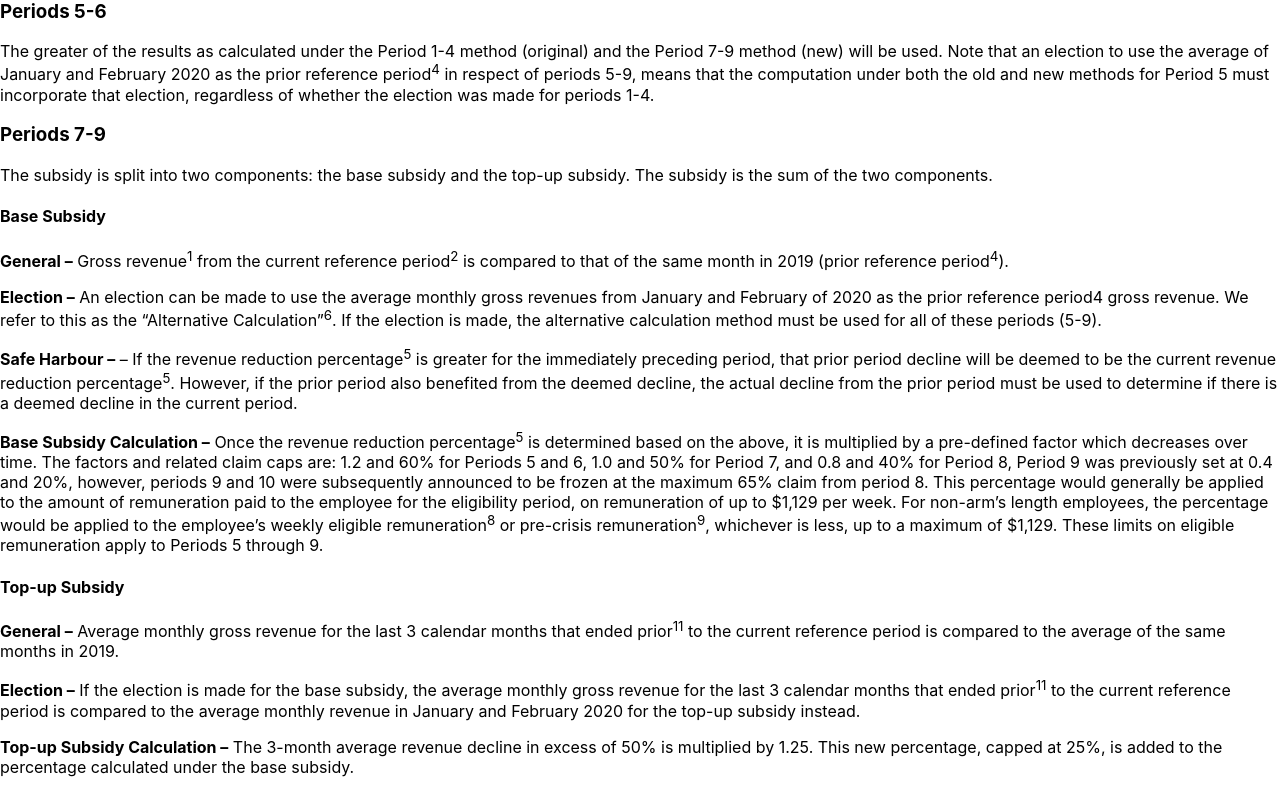
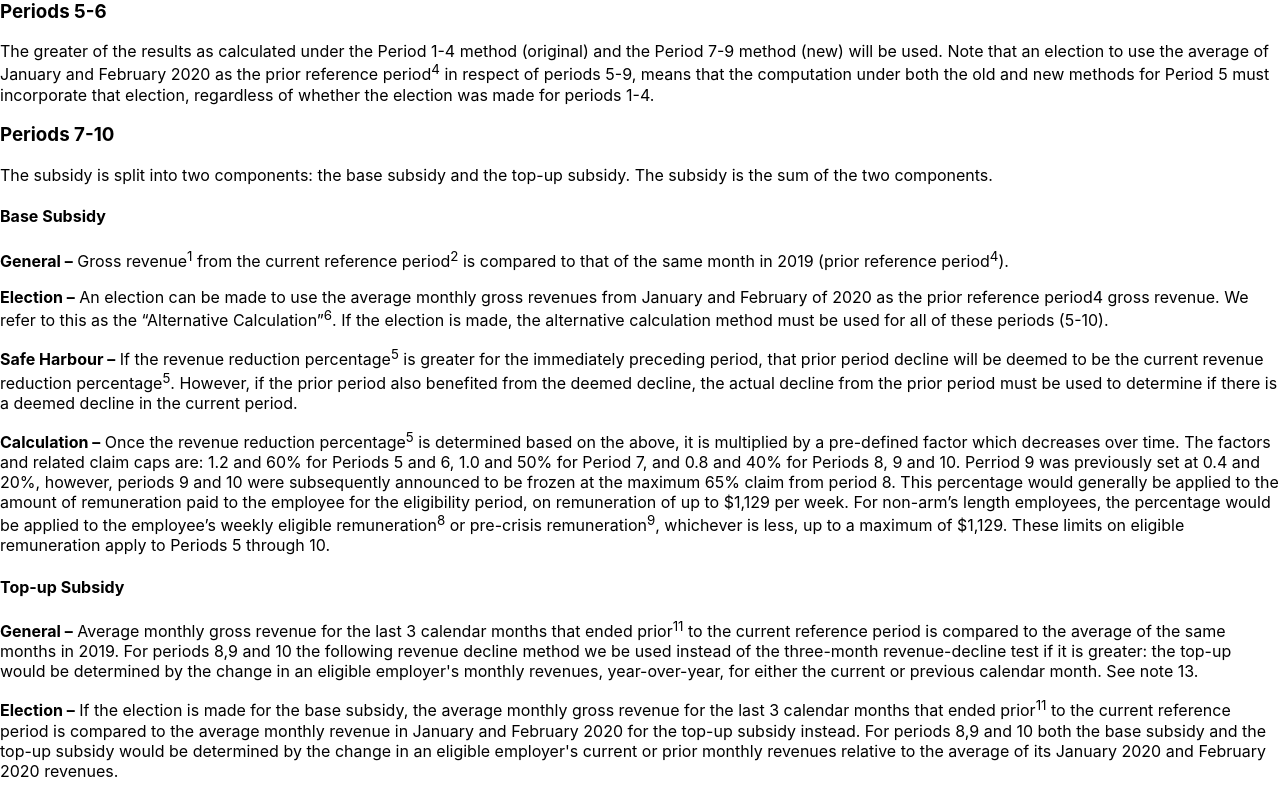
Before and after one commit to gopunchcard/cews-calculator, a React (Create React App) app: page / in a window 1280 px wide. Shown: the part 6760-7556 px from the top of the page. Built offline with nearby package versions, Linux system fonts and the light colour scheme; the HTML template or start-up script is replaced by a standard one; a web font is replaced by a local one.

Commit message:
Text corrections from Joe

```diff
--- a/src/content/GeneralNotes.tsx
+++ b/src/content/GeneralNotes.tsx
@@ -10,7 +10,7 @@ const GeneralNotes: React.FC<IProps> = (_props: IProps) => {
 				The following are the general rules that the Estimator attempts to follow<sup>12</sup>.  Note that there are many exceptions.  Further, clarification from CRA as to how many aspects of the rules work has not yet been received.  These assumptions and calculations are based on our understanding of the rules but cannot be relied upon for the filing of a claim.  Professional assistance is required. For the government application site, click <a href="https://www.canada.ca/en/revenue-agency/services/subsidy/emergency-wage-subsidy.html">here</a>.
 			</p>
 			<p>
-				The calculation can be separated into four period groups: Periods 1-4 (March 15 to July 4), Periods 5-6 (July 5 to August 29), Periods 7 – 9 (August 30 to November 21), and Period 10 (November 22 to December 19).
+				The calculation can be separated into three period groups: Periods 1-4 (March 15 to July 4), Periods 5-6 (July 5 to August 29), and Periods 7 – 10 (August 30 to December 19).
 
 			</p>
 			<h3>Periods 1-4 (original method)</h3>
@@ -40,7 +40,7 @@ const GeneralNotes: React.FC<IProps> = (_props: IProps) => {
 			<p>
 				The greater of the results as calculated under the Period 1-4 method (original) and the Period 7-9 method (new) will be used.  Note that an election to use the average of January and February 2020 as the prior reference period<sup>4</sup> in respect of periods 5-9, means that the computation under both the old and new methods for Period 5 must incorporate that election, regardless of whether the election was made for periods 1-4.
 			</p>
-			<h3>Periods 7-9</h3>
+			<h3>Periods 7-10</h3>
 			<p>
 				The subsidy is split into two components: the base subsidy and the top-up subsidy.  The subsidy is the sum of the two components.
 			</p>
@@ -49,24 +49,24 @@ const GeneralNotes: React.FC<IProps> = (_props: IProps) => {
 				<strong>General –</strong> Gross revenue<sup>1</sup> from the current reference period<sup>2</sup> is compared to that of the   same month in 2019 (prior reference period<sup>4</sup>).
 			</p>
 			<p>
-				<strong>Election –</strong> An election can be made to use the average monthly gross revenues from January and February of 2020 as the prior reference period4 gross revenue. We refer to this as the “Alternative Calculation”<sup>6</sup>.  If the election is made, the alternative calculation method must be used for all of these periods (5-9).
+				<strong>Election –</strong> An election can be made to use the average monthly gross revenues from January and February of 2020 as the prior reference period4 gross revenue. We refer to this as the “Alternative Calculation”<sup>6</sup>.  If the election is made, the alternative calculation method must be used for all of these periods (5-10).
 			</p>
 			<p>
-				<strong>Safe Harbour –</strong> – If the revenue reduction percentage<sup>5</sup> is greater for the immediately preceding period, that prior period decline will be deemed to be the current revenue reduction percentage<sup>5</sup>.  However, if the prior period also benefited from the deemed decline, the actual decline from the prior period must be used to determine if there is a deemed decline in the current period.
+				<strong>Safe Harbour –</strong> If the revenue reduction percentage<sup>5</sup> is greater for the immediately preceding period, that prior period decline will be deemed to be the current revenue reduction percentage<sup>5</sup>.  However, if the prior period also benefited from the deemed decline, the actual decline from the prior period must be used to determine if there is a deemed decline in the current period.
 			</p>
 
 			<p>
-				<strong>Base Subsidy Calculation –</strong> Once the revenue reduction percentage<sup>5</sup> is determined based on the above, it is multiplied by a pre-defined factor which decreases over time.  The factors and related claim caps are: 1.2 and 60% for Periods 5 and 6, 1.0 and 50% for Period 7, and 0.8 and 40% for Period 8, Period 9 was previously set at 0.4 and 20%, however, periods 9 and 10 were subsequently announced to be frozen at the maximum 65% claim from period 8. This percentage would generally be applied to the amount of remuneration paid to the employee for the eligibility period, on remuneration of up to $1,129 per week.  For non-arm’s length employees, the percentage would be applied to the employee’s weekly eligible remuneration<sup>8</sup> or pre-crisis remuneration<sup>9</sup>, whichever is less, up to a maximum of $1,129.  These limits on eligible remuneration apply to Periods 5 through 9.
+				<strong>Calculation –</strong> Once the revenue reduction percentage<sup>5</sup> is determined based on the above, it is multiplied by a pre-defined factor which decreases over time.  The factors and related claim caps are: 1.2 and 60% for Periods 5 and 6, 1.0 and 50% for Period 7, and 0.8 and 40% for Periods 8, 9 and 10. Perriod 9 was previously set at 0.4 and 20%, however, periods 9 and 10 were subsequently announced to be frozen at the maximum 65% claim from period 8. This percentage would generally be applied to the amount of remuneration paid to the employee for the eligibility period, on remuneration of up to $1,129 per week.  For non-arm’s length employees, the percentage would be applied to the employee’s weekly eligible remuneration<sup>8</sup> or pre-crisis remuneration<sup>9</sup>, whichever is less, up to a maximum of $1,129.  These limits on eligible remuneration apply to Periods 5 through 10.
 			</p>
 			<h4>Top-up Subsidy</h4>
 			<p>
-				<strong>General –</strong> Average monthly gross revenue for the last 3 calendar months that ended prior<sup>11</sup> to the current reference period is compared to the average of the same months in 2019.
+				<strong>General –</strong> Average monthly gross revenue for the last 3 calendar months that ended prior<sup>11</sup> to the current reference period is compared to the average of the same months in 2019. For periods 8,9 and 10 the following revenue decline method we be used instead of the three-month revenue-decline test if it is greater: the top-up would be determined by the change in an eligible employer's monthly revenues, year-over-year, for either the current or previous calendar month. See note 13.
 			</p>
 			<p>
-				<strong>Election –</strong> If the election is made for the base subsidy, the average monthly gross revenue for the last 3 calendar months that ended prior<sup>11</sup> to the current reference period is compared to the average monthly revenue in January and February 2020 for the top-up subsidy instead.
+				<strong>Election –</strong> If the election is made for the base subsidy, the average monthly gross revenue for the last 3 calendar months that ended prior<sup>11</sup> to the current reference period is compared to the average monthly revenue in January and February 2020 for the top-up subsidy instead. For periods 8,9 and 10 both the base subsidy and the top-up subsidy would be determined by the change in an eligible employer's current or prior monthly revenues relative to the average of its January 2020 and February 2020 revenues.
 			</p>
 			<p>
-				<strong>Top-up Subsidy Calculation –</strong> The 3-month average revenue decline in excess of 50% is multiplied by 1.25.  This new percentage, capped at 25%, is added to the percentage calculated under the base subsidy.
+				<strong>Top-up Subsidy Calculation –</strong> The revenue decline percentage in excess of 50% is multiplied by 1.25.  This new percentage, capped at 25%, is added to the percentage calculated under the base subsidy.
 			</p>
 			<h3>Period 10</h3>
 			<p>See note 13.</p>
--- a/src/content/GeneralNotesFooterNotes.tsx
+++ b/src/content/GeneralNotesFooterNotes.tsx
@@ -12,13 +12,13 @@ const GeneralNotesFooterNotes: React.FC<IProps> = (_props: IProps) => {
 					<p><strong>“Gross revenue” (qualifying revenue)</strong> is total revenues arising in the course of the ordinary activities of the eligible entity (generally from the sale of goods, the rendering of services and the use by others of resources of the eligible entity), not reduced by expenses. There are several restrictions and possible elections (some of which must be made for multiple or all periods) for determining gross revenue for a period.  For example, gross revenues could be calculated on the cash or accrual basis, non-arm’s length revenue is generally excluded (but there is an exception available), and there are possibilities for aggregating or separating income within corporate groups.  The calculation assumes that these items have been taken into account when the gross revenue is entered into the calculator for each particular month.</p>
 				</li>
 				<li id="general-notes-2">
-					<p><strong>“Current reference period”</strong> refers to a particular month in 2020 that is defined by legislation in respect of each particular claim period.  They are:  Period 1 – March, 2 – April, 3 – May, 4 – June, 5 – July, 6 – August, 7 – September, 8 – October, 9 – November.  Gross revenue from this month is used in determining entitlement to the subsidy.</p>
+					<p><strong>“Current reference period”</strong> refers to a particular month in 2020 that is defined by legislation in respect of each particular claim period.  They are:  Period 1 – March, 2 – April, 3 – May, 4 – June, 5 – July, 6 – August, 7 – September, 8 – October, 9 – November and 10 - December.  Gross revenue from this month is used in determining entitlement to the subsidy.</p>
 				</li>
 				<li id="general-notes-3">
 					<p><strong>“Current period”</strong> refers to the period for which the claim is being made.</p>
 				</li>
 				<li id="general-notes-4">
-					<p><strong>“Prior reference period”</strong> Gross revenue from the prior reference period is measured against that of the current reference period to determine the revenue reduction percentage5.  It is the same month from the prior year as the current reference period.  However, an election can be made which effectively changes it to January and February of 2020.  See “Alternative calculation” in note 6.</p>
+					<p><strong>“Prior reference period”</strong> Gross revenue from the prior reference period is measured against that of the current reference period to determine the revenue reduction percentage<sup>5</sup>.  It is the same month from the prior year as the current reference period.  However, an election can be made which effectively changes it to January and February of 2020.  See “Alternative calculation” in note 6.</p>
 				</li>
 				<li id="general-notes-5">
 					<p className="mb-0"><strong>“Revenue reduction percentage”</strong>of an eligible entity for a qualifying period is the percentage by which revenue has declined from the prior reference period to the current reference period.  In particular, it is calculated using this formula (expressed as a percentage): <strong>1 − A/B</strong><br /> where</p>
@@ -39,7 +39,7 @@ const GeneralNotesFooterNotes: React.FC<IProps> = (_props: IProps) => {
 				</li>
 				<li id="general-notes-8">
 					<p><strong>“Eligible remuneration”</strong> generally includes wages, salaries and benefits paid.  Note that the amount of remuneration eligible for the subsidy is limited by several factors.  It is assumed that the Estimator user has already determined the available weekly eligible remuneration (and baseline remuneration, where applicable) for each employee.</p>
-					<p className="mb-0">There are limits to the amount of eligible remuneration paid which is available for the subsidy.  See the “Subsidy Calculation” details in the General Estimator Logic section above.  There are different, but similar rules for Periods 1-4 as compared to Periods 5-9.  In the “Eligible Remuneration” column, please only enter the amount of eligible remuneration that is available as a result of the “Subsidy Calculation”.  Also, note that Eligible Remuneration paid is not calculated in respect of the reference month, but rather, in respect of the specific days covered by the 4-week claim period in 2020.  They claim periods are:</p>
+					<p className="mb-0">There are limits to the amount of eligible remuneration paid which is available for the subsidy.  See the “Subsidy Calculation” details in the General Estimator Logic section above.  There are different, but similar rules for Periods 1-4 as compared to Periods 5-10.  In the “Eligible Remuneration” column, please only enter the amount of eligible remuneration that is available as a result of the “Subsidy Calculation”.  Also, note that Eligible Remuneration paid is not calculated in respect of the reference month, but rather, in respect of the specific days covered by the 4-week claim period in 2020.  They claim periods are:</p>
 					<ul className="mb-3">
 						<li>Period 1 Mar 15 – April 11</li>
 						<li>Period 2 April 12 – May 9</li>
@@ -70,6 +70,7 @@ const GeneralNotesFooterNotes: React.FC<IProps> = (_props: IProps) => {
 						<li>Period 7 – June to August</li>
 						<li>Period 8 – July to September</li>
 						<li>Period 9 – August to October</li>
+						<li>Period 10 – September to November</li>
 					</ul>
 				</li>
 				<li id="general-notes-11">
@@ -90,6 +91,10 @@ const GeneralNotesFooterNotes: React.FC<IProps> = (_props: IProps) => {
 						| {` `}
 						<a href="https://www.canada.ca/en/department-finance/news/2020/07/adapting-the-canada-emergency-wage-subsidy-to-protect-jobs-and-promote-growth.html" target="_blank" rel="noreferrer noopener">
 							Backgrounder 2
+						</a> {` `}
+						| {` `}
+						<a href="https://www.canada.ca/en/department-finance/news/2020/10/extending-the-canada-emergency-wage-subsidy.html" target="_blank" rel="noreferrer noopener">
+							Backgrounder 3
 						</a> {` `}
 						| {` `}
 						<a href="https://www.canada.ca/en/revenue-agency/services/subsidy/emergency-wage-subsidy.html" target="_blank" rel="noreferrer noopener">
```
